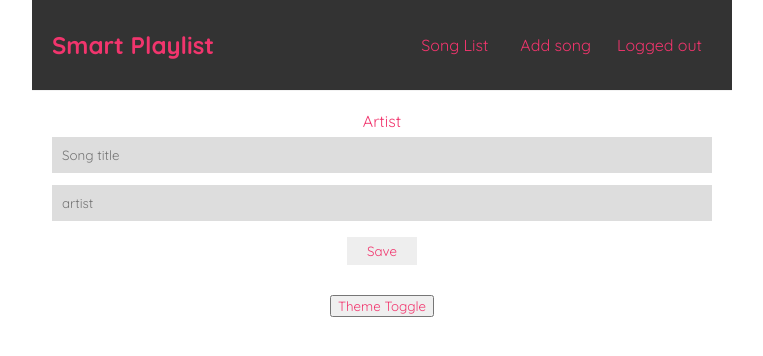
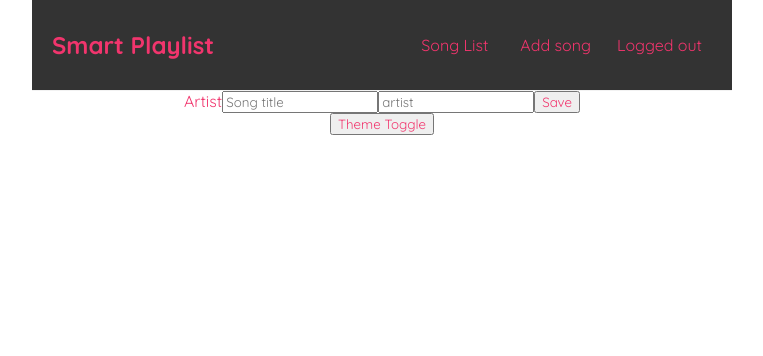
Before and after one commit to reinertisa/smart-user-playlist, a React (Create React App) app in the folder sup-website/: page /create in a window 1280 px wide. Shown: the top 356 px of the page, without its empty margins (258-1021 px from the left). Built offline with nearby package versions, Linux system fonts and the light colour scheme; the HTML template or start-up script is replaced by a standard one.

Commit message:
fix(style): update styles

```diff
--- a/sup-website/src/index.css
+++ b/sup-website/src/index.css
@@ -81,24 +81,42 @@
   text-align: center;
 }
 
-form {
+.create {
+  max-width: 400px;
+  margin: 20px auto;
+  text-align: center;
+}
+
+.create label {
+  text-align: left;
+  display: block;
+}
+
+.create h2 {
+  font-size: 20px;
+  color: #f1356d;
+  margin-bottom: 10px;
+}
+
+.create form {
   padding: 20px;
 }
 
-input[type='text'] {
+.create input[type='text'] {
   width: 100%;
-  padding: 10px;
+  padding: 6px 10px;
+  margin: 6px 0;
+  border: 1px solid #ddd;
   box-sizing: border-box;
-  margin: 6px 0;
   background: #ddd;
-  color: crimson;
-  border: 0;
+  display: block;
 }
 
-input[type='submit'] {
-  margin: 10px auto;
-  background: #eee;
+.create button {
+  background: #f1356d;
+  color: #fff;
   border: 0;
-  padding: 6px 20px;
-  display: block;
+  padding: 8px;
+  border-radius: 8px;
+  cursor: pointer;
 }
```
